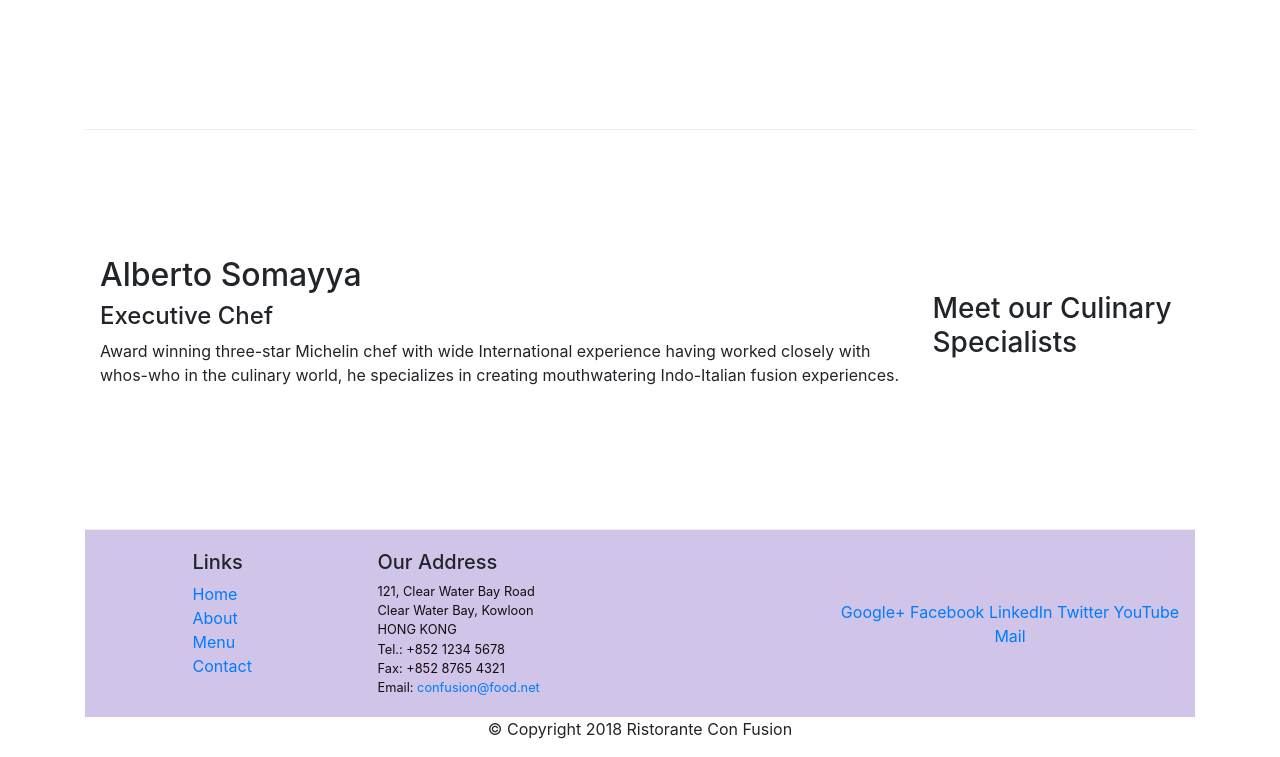
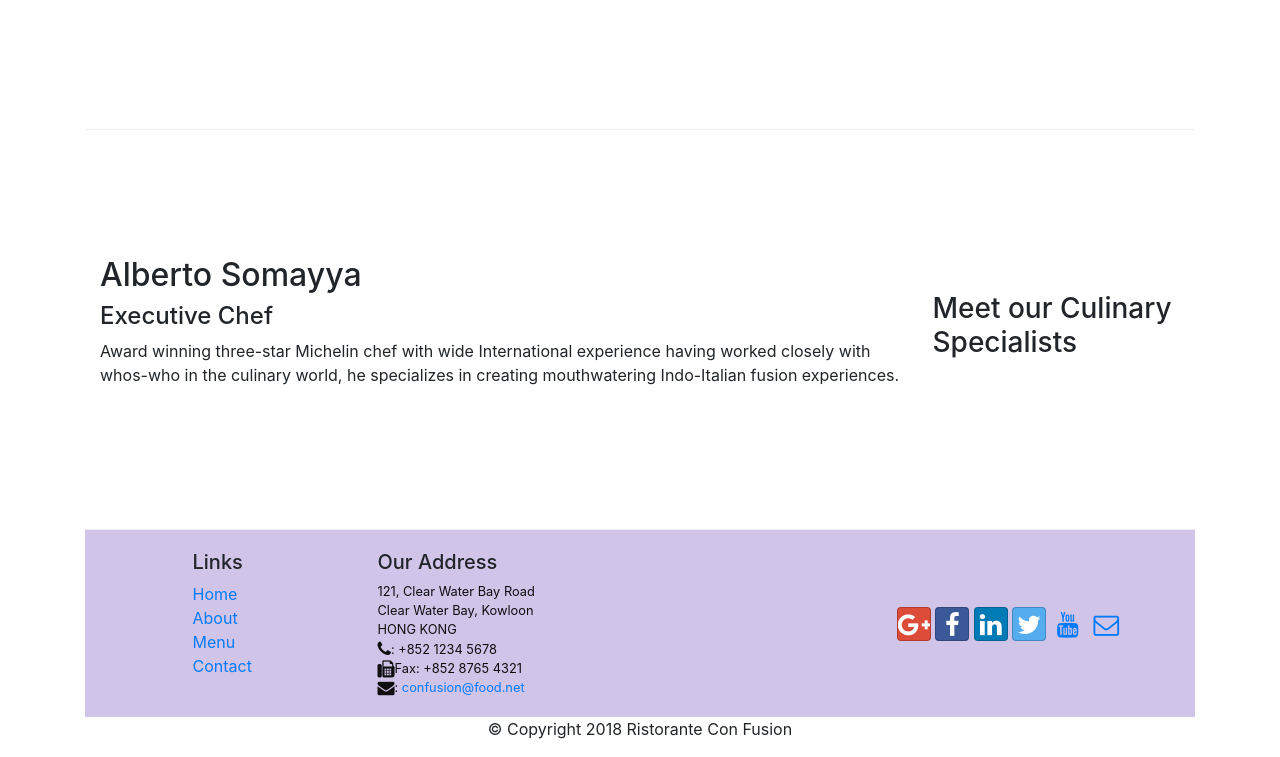
Before and after one commit to odeyemiibukunajewole/conFusion, a website: page index.html in a window 1280 px wide. Shown: the part 1004-1761 px from the top of the page. Drawn offline with nearby package versions, Linux system fonts and the light colour scheme.

Commit message:
add icons

```diff
--- a/index.html
+++ b/index.html
@@ -10,6 +10,8 @@
 
     <!-- Bootstrap CSS -->
     <link rel="stylesheet" href="node_modules/bootstrap/dist/css/bootstrap.min.css">
+    <link rel="stylesheet" href="node_modules/bootstrap-social/bootstrap-social.css">
+    <link rel="stylesheet" href="node_modules/font-awesome/css/font-awesome.css">
     <link rel="stylesheet" href="css/styles.css">
 </head>
 
@@ -22,10 +24,10 @@
             <a href="#" class="navbar-brand mr-auto">Ristorante Con Fusion</a>
             <div class="collapse navbar-collapse" id="Navbar">
                 <ul class="navbar-nav mr-auto">
-                    <li class="nav-item active"><a href="#" class="nav-link">Home</a></li>
-                    <li class="nav-item"><a href="./aboutus.html" class="nav-link">About</a></li>
-                    <li class="nav-item"><a href="#" class="nav-link">Menu</a></li>
-                    <li class="nav-item"><a href="#" class="nav-link">Contact</a></li>
+                    <li class="nav-item active"><a href="#" class="nav-link"><span class="fa fa-home fa-lg"></span> Home</a></li>
+                    <li class="nav-item"><a href="./aboutus.html" class="nav-link"><span class="fa fa-info fa-lg"></span> About</a></li>
+                    <li class="nav-item"><a href="#" class="nav-link"><span class="fa fa-list fa-lg"></span> Menu</a></li>
+                    <li class="nav-item"><a href="#" class="nav-link"><span class="fa fa-address-card fa-lg"></span> Contact</a></li>
                 </ul>
             </div>
         </div>
@@ -101,19 +103,19 @@
                         121, Clear Water Bay Road<br>
                         Clear Water Bay, Kowloon<br>
                         HONG KONG<br>
-                        Tel.: +852 1234 5678<br>
-                        Fax: +852 8765 4321<br>
-                        Email: <a href="mailto:confusion@food.net">confusion@food.net</a>
+                        <span class="fa fa-phone fa-lg"></span>: +852 1234 5678<br>
+                        <span class="fa fa-fax fa-lg"></span>Fax: +852 8765 4321<br>
+                        <span class="fa fa-envelope fa-lg"></span>: <a href="mailto:confusion@food.net">confusion@food.net</a>
                     </address>
                 </div>
                 <div class="co-12 col-sm-4 align-self-center">
                     <div class="text-center">
-                        <a href="http://google.com/+">Google+</a>
-                        <a href="http://www.facebook.com/profile.php?id=">Facebook</a>
-                        <a href="http://www.linkedin.com/in/">LinkedIn</a>
-                        <a href="http://twitter.com/">Twitter</a>
-                        <a href="http://youtube.com/">YouTube</a>
-                        <a href="mailto:">Mail</a>
+                        <a class="btn btn-social-icon btn-google" href="http://google.com/+"><span class="fa fa-google-plus fa-lg"></span></a>
+                        <a class="btn btn-social-icon btn-facebook" href="http://www.facebook.com/profile.php?id="><span class="fa fa-facebook fa-lg"></span></a>
+                        <a class="btn btn-social-icon btn-linkedin" href="http://www.linkedin.com/in/"><span class="fa fa-linkedin fa-lg"></span></a>
+                        <a class="btn btn-social-icon btn-twitter" href="http://twitter.com/"><span class="fa fa-twitter fa-lg"></span></a>
+                        <a class="btn btn-social-icon btn-youtube" href="http://youtube.com/"><span class="fa fa-youtube fa-lg"></span></a>
+                        <a class="btn btn-social-icon" href="mailto:"><span class="fa fa-envelope-o fa-lg"></span></a>
                     </div>
                 </div>
             </div>
--- a/package.json
+++ b/package.json
@@ -15,6 +15,8 @@
   },
   "dependencies": {
     "bootstrap": "^4.0.0",
+    "bootstrap-social": "^5.1.1",
+    "font-awesome": "^4.7.0",
     "jquery": "^3.3.1",
     "popper.js": "^1.12.9"
   }
```
Also changed, not shown: aboutus.html (+15 -13 lines), 2 other files.
